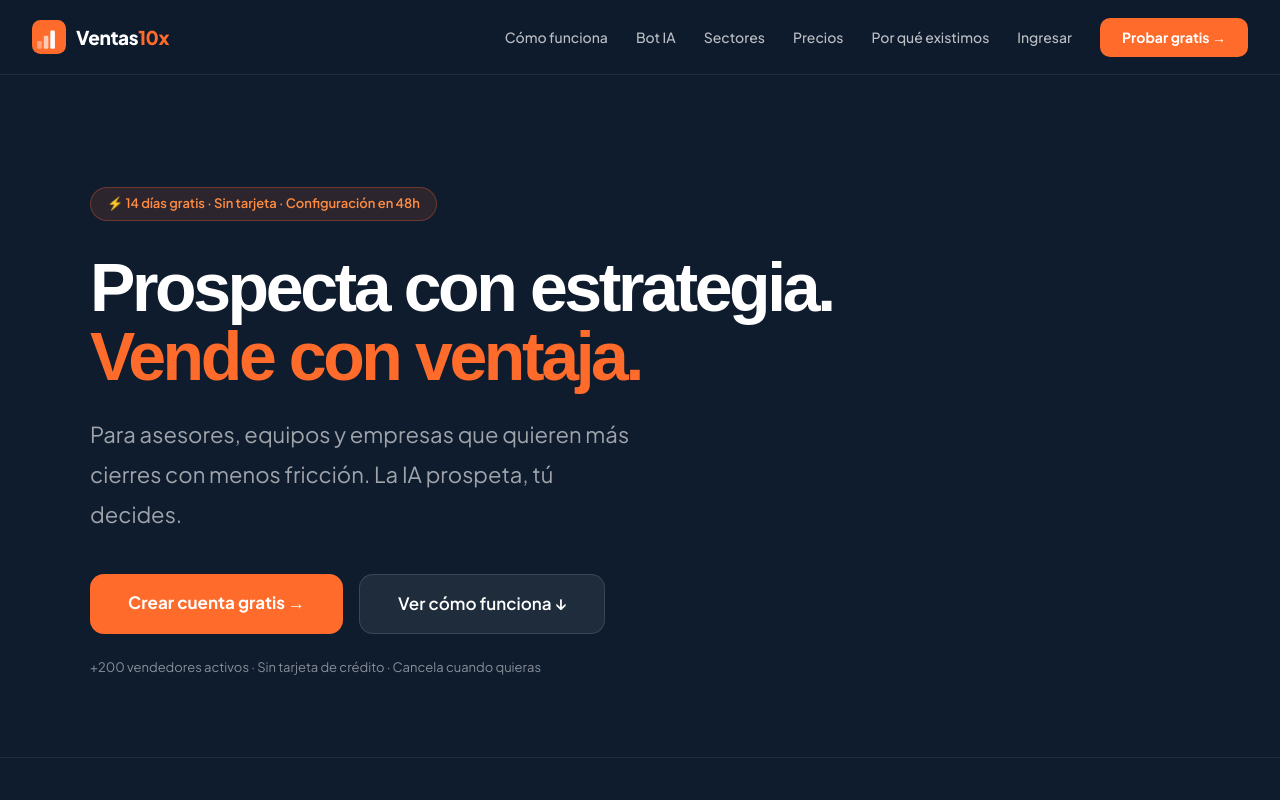
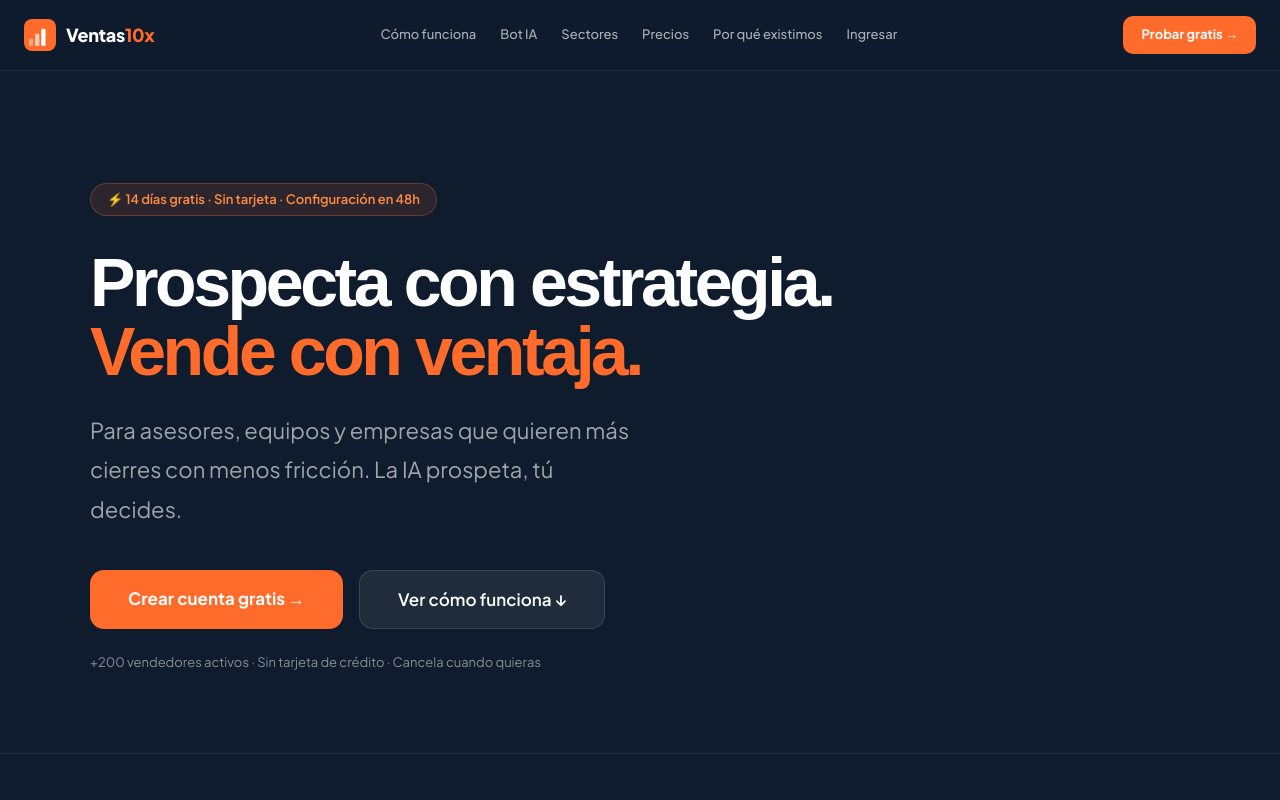
Before and after one commit to ventas10x26/ventas10x, a Next.js app: page / in a window 1280 px wide. Shown: the top 800 px of the page. Built offline with nearby package versions, Linux system fonts and the light colour scheme.

Commit message:
menu-responsive

```diff
--- a/src/app/page.tsx
+++ b/src/app/page.tsx
@@ -10,23 +10,28 @@ export default function HomePage() {
   return (
     <div style={{ fontFamily:"var(--font-jakarta,'Plus Jakarta Sans',system-ui,sans-serif)", background:DARK, minHeight:'100vh', color:'#fff' }}>
 
-      {/* NAV — dark sticky */}
-      <nav style={{ display:'flex', alignItems:'center', justifyContent:'space-between', padding:'1.1rem 2rem', borderBottom:'1px solid rgba(255,255,255,.07)', position:'sticky', top:0, zIndex:50, background:'rgba(15,28,46,.97)', backdropFilter:'blur(14px)' }}>
-        <div style={{ display:'flex', alignItems:'center', gap:'10px' }}>
-          <svg width="34" height="34" viewBox="0 0 52 52" fill="none"><rect width="52" height="52" rx="13" fill="#FF6B2B"/><rect x="8" y="32" width="7" height="12" rx="2" fill="rgba(255,255,255,0.4)"/><rect x="18" y="24" width="7" height="20" rx="2" fill="rgba(255,255,255,0.65)"/><rect x="28" y="16" width="7" height="28" rx="2" fill="white"/></svg>
-          <span style={{ fontWeight:800, fontSize:'19px', letterSpacing:'-.02em' }}>Ventas<span style={{ color:'#FF6B2B' }}>10x</span></span>
+      {/* NAV — responsive */}
+      <nav style={{ display:'flex', alignItems:'center', justifyContent:'space-between', padding:'1rem 1.5rem', borderBottom:'1px solid rgba(255,255,255,.07)', position:'sticky', top:0, zIndex:50, background:'rgba(15,28,46,.97)', backdropFilter:'blur(14px)' }}>
+        <Link href="/" style={{ display:'flex', alignItems:'center', gap:'10px', textDecoration:'none' }}>
+          <svg width="32" height="32" viewBox="0 0 52 52" fill="none"><rect width="52" height="52" rx="13" fill="#FF6B2B"/><rect x="8" y="32" width="7" height="12" rx="2" fill="rgba(255,255,255,0.4)"/><rect x="18" y="24" width="7" height="20" rx="2" fill="rgba(255,255,255,0.65)"/><rect x="28" y="16" width="7" height="28" rx="2" fill="white"/></svg>
+          <span style={{ fontWeight:800, fontSize:'18px', letterSpacing:'-.02em', color:'#fff' }}>Ventas<span style={{ color:'#FF6B2B' }}>10x</span></span>
+        </Link>
+        <div className="nav-links" style={{ display:'flex', gap:'1.5rem', alignItems:'center' }}>
+          {[
+            { href:'#como-funciona', label:'Cómo funciona' },
+            { href:'#bot-ia', label:'Bot IA' },
+            { href:'#sectores', label:'Sectores' },
+            { href:'#precios', label:'Precios' },
+            { href:'/por-que', label:'Por qué existimos' },
+          ].map(({ href, label }) => href.startsWith('/')
+            ? <Link key={href} href={href} style={{ fontSize:'13px', color:'rgba(255,255,255,.65)', textDecoration:'none', fontWeight:500, whiteSpace:'nowrap' }}>{label}</Link>
+            : <a key={href} href={href} style={{ fontSize:'13px', color:'rgba(255,255,255,.65)', textDecoration:'none', fontWeight:500, whiteSpace:'nowrap' }}>{label}</a>
+          )}
+          <Link href="/auth/login" style={{ fontSize:'13px', color:'rgba(255,255,255,.65)', textDecoration:'none', fontWeight:500 }}>Ingresar</Link>
         </div>
-        <div style={{ display:'flex', gap:'1.75rem', alignItems:'center' }}>
-          {['#como-funciona:Cómo funciona','#bot-ia:Bot IA','#sectores:Sectores','#precios:Precios','/por-que:Por qué existimos'
-].map(item => {
-            const [href, label] = item.split(':')
-            return <a key={href} href={href} style={{ fontSize:'14px', color:'rgba(255,255,255,.72)', textDecoration:'none', fontWeight:500 }}>{label}</a>
-          })}
-          <Link href="/auth/login" style={{ fontSize:'14px', color:'rgba(255,255,255,.72)', textDecoration:'none', fontWeight:500 }}>Ingresar</Link>
-          <Link href="/auth/register" style={{ background:'#FF6B2B', color:'#fff', padding:'9px 22px', borderRadius:'10px', fontSize:'14px', fontWeight:700, textDecoration:'none' }}>
-            Probar gratis →
-          </Link>
-        </div>
+        <Link href="/auth/register" style={{ background:'#FF6B2B', color:'#fff', padding:'9px 18px', borderRadius:'10px', fontSize:'13px', fontWeight:700, textDecoration:'none', whiteSpace:'nowrap' }}>
+          Probar gratis →
+        </Link>
       </nav>
 
       {/* ── DARK: HERO ── */}
@@ -84,8 +89,6 @@ export default function HomePage() {
 
       {/* ── SOFT: STATS + CÓMO FUNCIONA ── */}
       <div style={{ background:SOFT, color:'#111827' }}>
-
-        {/* Stats */}
         <div style={{ maxWidth:'1100px', margin:'0 auto', padding:'4rem 2rem 0', display:'grid', gridTemplateColumns:'repeat(auto-fit,minmax(180px,1fr))', gap:'2rem', textAlign:'center' }}>
           {[
             { n:'10x', label:'más respuestas con bot IA' },
@@ -100,7 +103,6 @@ export default function HomePage() {
           ))}
         </div>
 
-        {/* Cómo funciona */}
         <div id="como-funciona" style={{ maxWidth:'1100px', margin:'0 auto', padding:'5rem 2rem' }}>
           <div style={{ marginBottom:'3rem' }}>
             <div style={{ fontSize:'12px', fontWeight:700, letterSpacing:'.12em', color:'#FF6B2B', marginBottom:'1rem', textTransform:'uppercase' }}>Cómo funciona</div>
@@ -127,9 +129,8 @@ export default function HomePage() {
         </div>
       </div>
 
-      {/* ── DARK: BOT IA ── */}
+      {/* ── DARK: KIT DIGITAL + BOT IA ── */}
       <KitDigitalSection />
-
       <BotIASection />
 
       {/* ── SOFT: CATÁLOGO IA ── */}
@@ -162,7 +163,7 @@ export default function HomePage() {
         </div>
       </div>
 
-      {/* ── DARK: SECTORES animados ── */}
+      {/* ── DARK: SECTORES ── */}
       <div id="sectores" style={{ background:DARK, borderTop:'1px solid rgba(255,255,255,.07)', borderBottom:'1px solid rgba(255,255,255,.07)', overflow:'hidden' }}>
         <div style={{ maxWidth:'1100px', margin:'0 auto', padding:'6rem 2rem 3rem' }}>
           <div style={{ marginBottom:'3.5rem' }}>
@@ -173,8 +174,6 @@ export default function HomePage() {
             </p>
           </div>
         </div>
-
-        {/* Fila 1 — izquierda */}
         <div style={{ overflow:'hidden', marginBottom:'1.25rem', paddingLeft:'2rem' }}>
           <div style={{ display:'flex', gap:'1.25rem', animation:'sectoresLeft 35s linear infinite', width:'max-content' }}>
             {[...Array(3)].map((_, rep) =>
@@ -194,8 +193,6 @@ export default function HomePage() {
             )}
           </div>
         </div>
-
-        {/* Fila 2 — derecha */}
         <div style={{ overflow:'hidden', paddingLeft:'2rem', marginBottom:'5rem' }}>
           <div style={{ display:'flex', gap:'1.25rem', animation:'sectoresRight 35s linear infinite', width:'max-content' }}>
             {[...Array(3)].map((_, rep) =>
@@ -339,7 +336,7 @@ export default function HomePage() {
       </div>
 
       {/* FOOTER */}
-      <div style={{ background:'#080e1a', borderTop:'1px solid rgba(255,255,255,.06)', padding:'2.5rem 2rem', display:'flex', justifyContent:'space-between', alignItems:'center', flexWrap:'wrap', gap:'1rem', maxWidth:'100%' }}>
+      <div style={{ background:'#080e1a', borderTop:'1px solid rgba(255,255,255,.06)', padding:'2.5rem 2rem' }}>
         <div style={{ maxWidth:'1100px', width:'100%', margin:'0 auto', display:'flex', justifyContent:'space-between', alignItems:'center', flexWrap:'wrap', gap:'1rem' }}>
           <div style={{ display:'flex', alignItems:'center', gap:'8px' }}>
             <svg width="22" height="22" viewBox="0 0 52 52" fill="none"><rect width="52" height="52" rx="13" fill="#FF6B2B"/><rect x="8" y="32" width="7" height="12" rx="2" fill="rgba(255,255,255,0.4)"/><rect x="18" y="24" width="7" height="20" rx="2" fill="rgba(255,255,255,0.65)"/><rect x="28" y="16" width="7" height="28" rx="2" fill="white"/></svg>
@@ -349,6 +346,7 @@ export default function HomePage() {
             {['Privacidad','Términos','Contacto'].map(l => (
               <a key={l} href="#" style={{ fontSize:'13px', color:'rgba(255,255,255,.4)', textDecoration:'none', fontWeight:500 }}>{l}</a>
             ))}
+            <Link href="/por-que" style={{ fontSize:'13px', color:'rgba(255,107,43,.6)', textDecoration:'none', fontWeight:600 }}>Por qué existimos</Link>
           </div>
         </div>
       </div>
@@ -366,6 +364,9 @@ export default function HomePage() {
           0% { transform: translateX(-33.33%); }
           100% { transform: translateX(0); }
         }
+        @media (max-width: 768px) {
+          .nav-links { display: none !important; }
+        }
       `}</style>
 
     </div>
```
